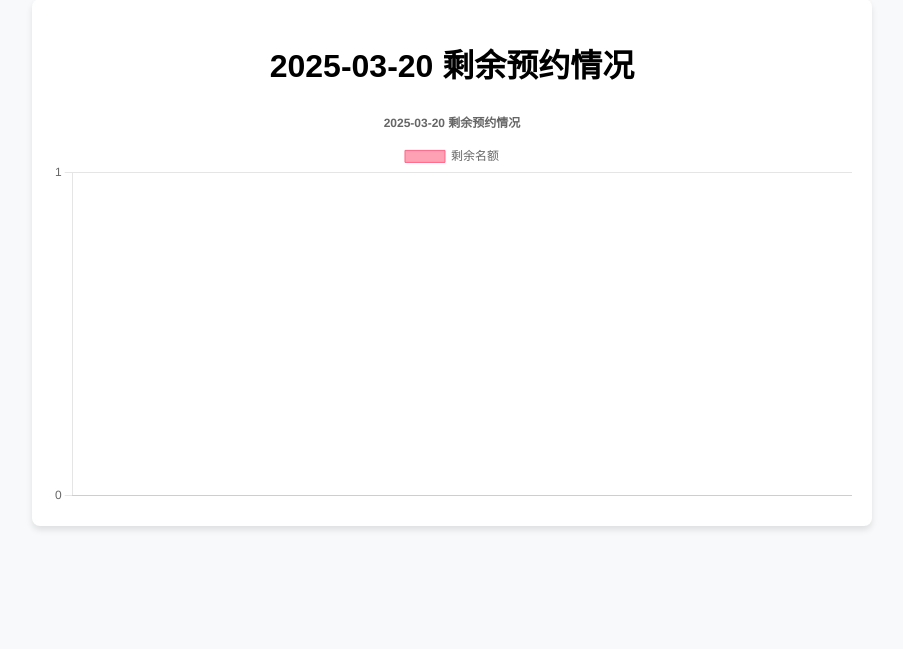
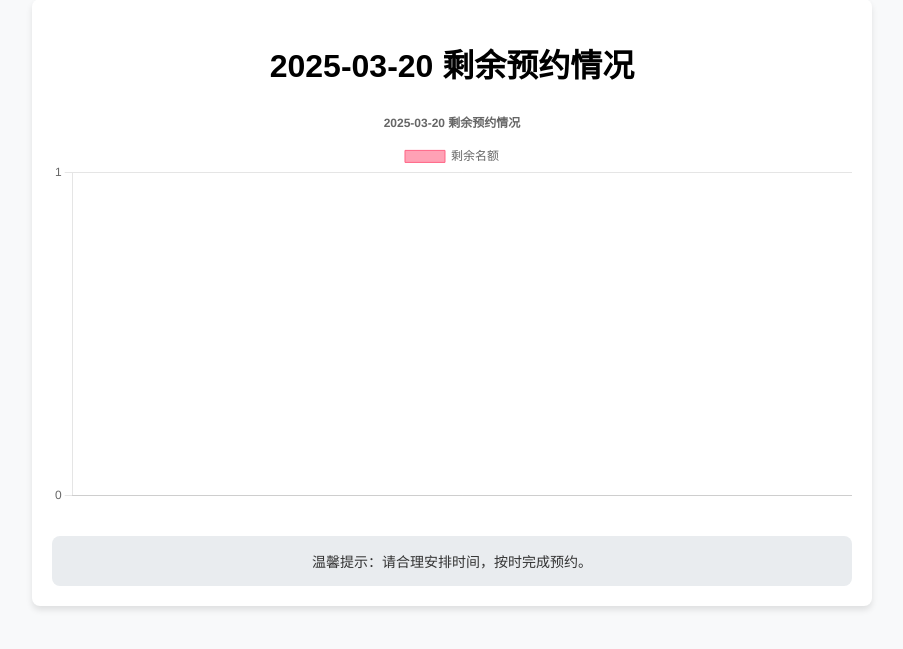
Before and after one commit to Evilcurls/show_number_of_appointment, a Flask app: page / in a window 1280 px wide. Shown: the part 51-700 px from the top of the page, without its empty margins (188-1091 px from the left). Run offline with Flask 3, Linux system fonts and the light colour scheme; data that the repository does not hold is empty.

Commit message:
4  version  新增数字和公告栏

```diff
--- a/app.py
+++ b/app.py
@@ -78,8 +78,11 @@ def index():
     today_date = datetime.date.today().strftime("%Y-%m-%d")  # 格式化为 YYYY-MM-DD
     title = f"{today_date} 剩余预约情况"
 
+    # 自定义公告内容
+    announcement = "温馨提示：请合理安排时间，按时完成预约。"
+
     # 渲染模板并传递数据
-    return render_template('index.html', labels=labels, data=data, title=title)
+    return render_template('index.html', labels=labels, data=data, title=title, announcement=announcement)
 
 if __name__ == '__main__':
     app.run(debug=True)
--- a/templates/index.html
+++ b/templates/index.html
@@ -28,12 +28,26 @@
             max-width: 100%;
             height: auto;
         }
+        .announcement {
+            margin-top: 30px;
+            padding: 15px;
+            background-color: #e9ecef;
+            border-radius: 8px;
+            font-size: 14px;
+            color: #333;
+            text-align: center;
+        }
     </style>
 </head>
 <body>
     <div class="container">
         <h1>{{ title }}</h1> <!-- 动态显示标题 -->
         <canvas id="barChart"></canvas>
+
+        <!-- 公告栏 -->
+        <div class="announcement">
+            {{ announcement }}
+        </div>
     </div>
 
     <script>
@@ -73,6 +87,29 @@
                     title: {
                         display: true,
                         text: '{{ title }}'  <!-- 动态设置图表标题 -->
+                    },
+                    // 自定义插件：在柱子上方显示数值
+                    customValueDisplay: {
+                        id: 'customValueDisplay',
+                        afterDatasetsDraw(chart, args, options) {
+                            const { ctx, chartArea: { top, bottom, left, right, width, height }, scales: { x, y } } = chart;
+
+                            ctx.save();
+                            chart.data.datasets.forEach((dataset, datasetIndex) => {
+                                chart.getDatasetMeta(datasetIndex).data.forEach((bar, index) => {
+                                    const value = dataset.data[index];
+                                    const xPosition = bar.x;
+                                    const yPosition = bar.y;
+
+                                    // 绘制数值
+                                    ctx.font = 'bold 12px Arial';
+                                    ctx.fillStyle = 'black';
+                                    ctx.textAlign = 'center';
+                                    ctx.fillText(value, xPosition, yPosition - 5); // 数值显示在柱子上方
+                                });
+                            });
+                            ctx.restore();
+                        }
                     }
                 },
                 scales: {
@@ -83,7 +120,31 @@
                         }
                     }
                 }
-            }
+            },
+            plugins: [ // 注册自定义插件
+                {
+                    id: 'customValueDisplay',
+                    afterDatasetsDraw: (chart, args, options) => {
+                        const { ctx, chartArea: { top, bottom, left, right, width, height }, scales: { x, y } } = chart;
+
+                        ctx.save();
+                        chart.data.datasets.forEach((dataset, datasetIndex) => {
+                            chart.getDatasetMeta(datasetIndex).data.forEach((bar, index) => {
+                                const value = dataset.data[index];
+                                const xPosition = bar.x;
+                                const yPosition = bar.y;
+
+                                // 绘制数值
+                                ctx.font = 'bold 12px Arial';
+                                ctx.fillStyle = 'black';
+                                ctx.textAlign = 'center';
+                                ctx.fillText(value, xPosition, yPosition - 5); // 数值显示在柱子上方
+                            });
+                        });
+                        ctx.restore();
+                    }
+                }
+            ]
         });
     </script>
 </body>
```
